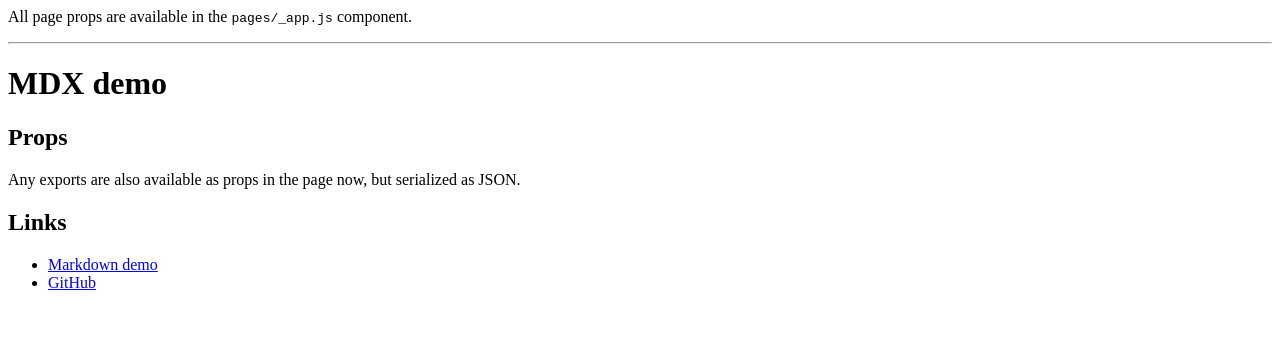
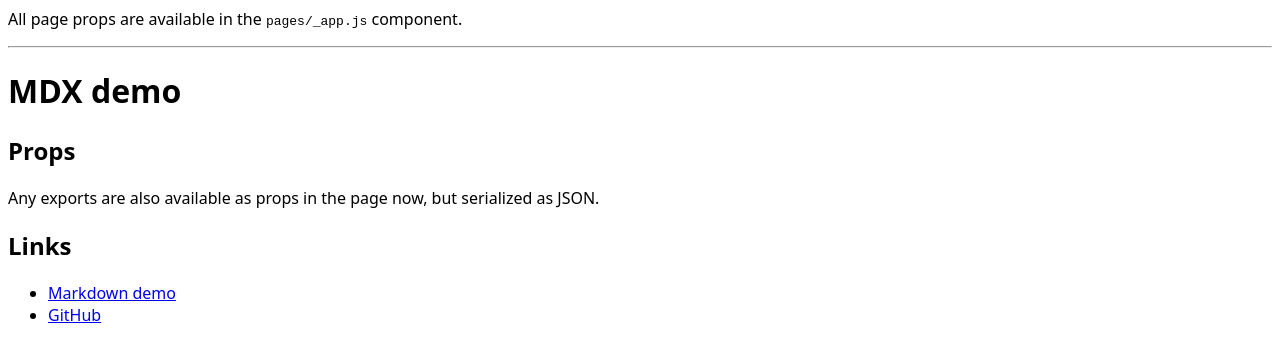
Before and after one commit to remcohaszing/recma-nextjs-static-props, a Next.js app: page / in a window 1280 px wide. Shown: the top 362 px of the page. Built offline with nearby package versions, Linux system fonts and the light colour scheme.

Commit message:
Use system-ui font in the example

```diff
--- a/pages/_app.tsx
+++ b/pages/_app.tsx
@@ -2,6 +2,7 @@ import { type AppProps } from 'next/app'
 import Head from 'next/head'
 import { type ReactNode } from 'react'
 
+import './global.css'
 import { PropsList } from '../components/PropsList'
 
 /**
--- /dev/null
+++ b/pages/global.css
@@ -0,0 +1,3 @@
+html {
+  font-family: system-ui;
+}
```
